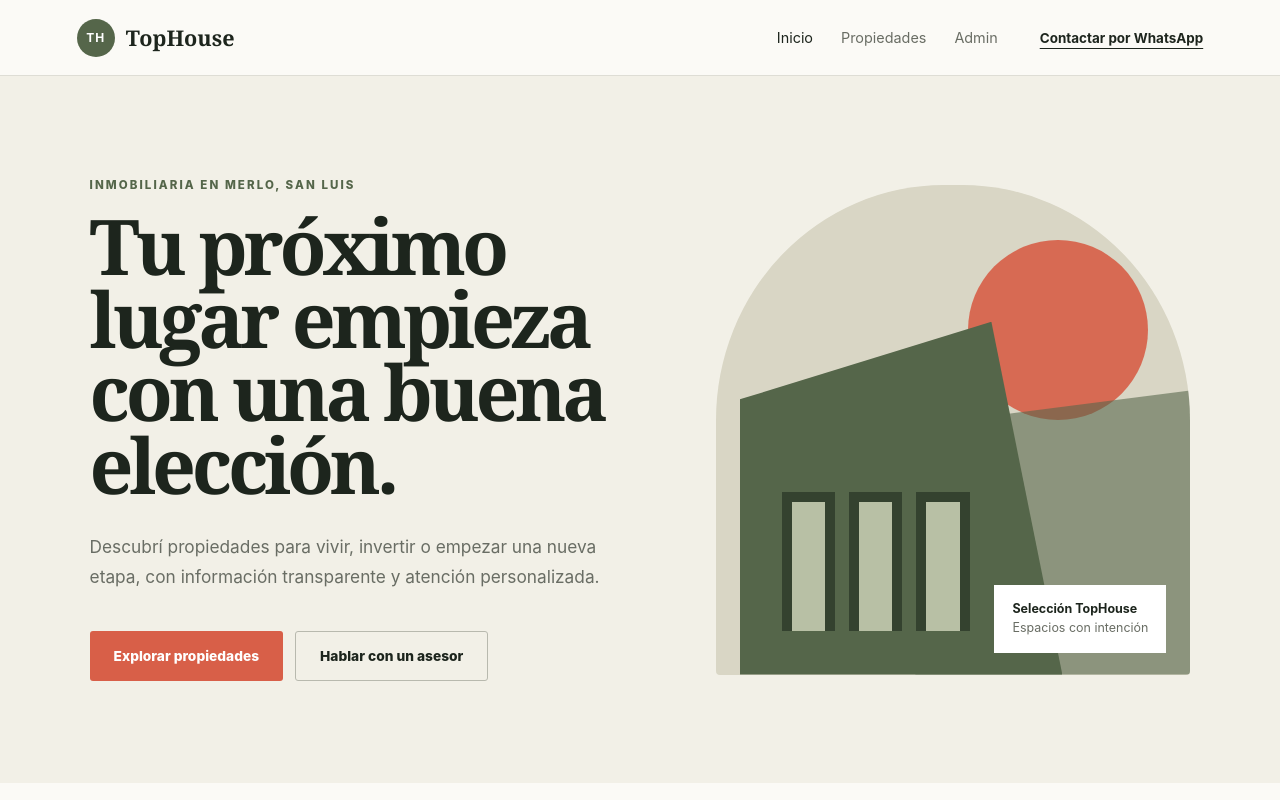
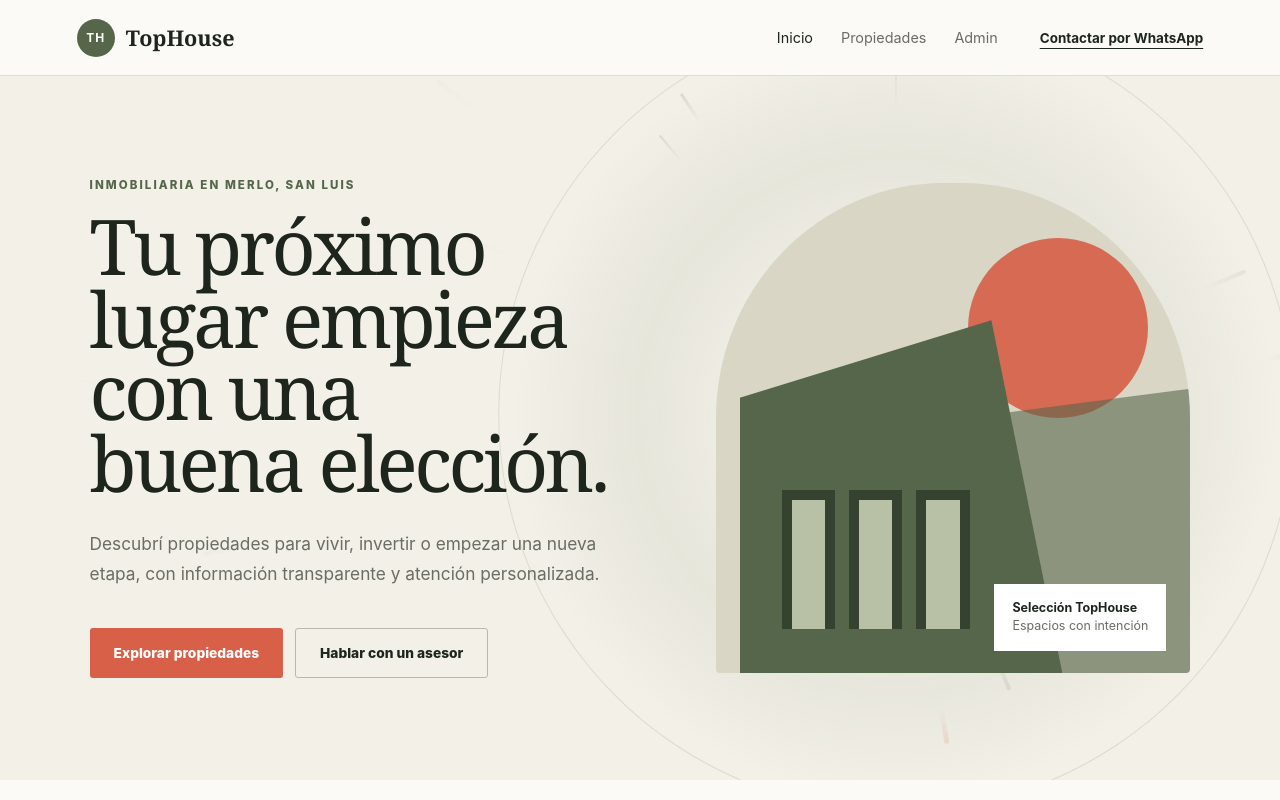
Before and after one commit to dax-Adorno/TopHouse, a React (Vite) app in the folder frontend/: page / in a window 1280 px wide. Shown: the top 800 px of the page. Built offline with nearby package versions, Linux system fonts and the light colour scheme; no server answers.

Commit message:
feat: add original hero star burst

```diff
--- a/frontend/src/App.css
+++ b/frontend/src/App.css
@@ -88,13 +88,92 @@ main {
   flex: 1;
 }
 .hero-section {
+  position: relative;
   min-height: 670px;
   display: grid;
   grid-template-columns: 1.05fr 0.95fr;
   padding: clamp(56px, 8vw, 112px) clamp(24px, 7vw, 112px);
   gap: clamp(40px, 8vw, 120px);
   align-items: center;
+  overflow: hidden;
   background: var(--cream);
+}
+.hero-section > :not(.hero-star-burst) {
+  position: relative;
+  z-index: 1;
+}
+.hero-star-burst {
+  position: absolute;
+  z-index: 0;
+  inset: 0;
+  overflow: hidden;
+  pointer-events: none;
+  mask-image: linear-gradient(90deg, transparent 0%, black 28%, black 100%);
+}
+.hero-star-burst::before {
+  content: "";
+  position: absolute;
+  width: 62vw;
+  height: 62vw;
+  top: 48%;
+  left: 70%;
+  border: 1px solid rgb(85 102 74 / 14%);
+  border-radius: 50%;
+  background: radial-gradient(
+    circle,
+    rgb(216 95 72 / 12%) 0 4%,
+    transparent 24%,
+    rgb(85 102 74 / 7%) 46%,
+    transparent 68%
+  );
+  transform: translate(-50%, -50%);
+}
+.hero-star-burst-core {
+  position: absolute;
+  width: 86px;
+  height: 86px;
+  top: 48%;
+  left: 70%;
+  border-radius: 50%;
+  background: radial-gradient(circle, rgb(216 95 72 / 28%), transparent 68%);
+  transform: translate(-50%, -50%);
+  filter: blur(4px);
+}
+.hero-star-burst > span {
+  --burst-color: rgb(85 102 74 / 32%);
+  position: absolute;
+  width: clamp(28px, 4vw, 76px);
+  height: var(--burst-size);
+  top: 48%;
+  left: 70%;
+  border-radius: 999px;
+  background: linear-gradient(90deg, transparent, var(--burst-color));
+  transform-origin: left center;
+  animation: hero-burst-travel var(--burst-duration) linear infinite;
+  animation-delay: var(--burst-delay);
+}
+.hero-star-burst > span:nth-child(3n) {
+  --burst-color: rgb(216 95 72 / 36%);
+}
+.hero-star-burst > span:nth-child(5n) {
+  --burst-color: rgb(184 192 165 / 58%);
+}
+@keyframes hero-burst-travel {
+  0% {
+    opacity: 0;
+    transform: rotate(var(--burst-angle)) translateX(20px) scaleX(0.18);
+  }
+  16% {
+    opacity: 0.75;
+  }
+  72% {
+    opacity: 0.3;
+  }
+  100% {
+    opacity: 0;
+    transform: rotate(var(--burst-angle)) translateX(var(--burst-distance))
+      scaleX(1.15);
+  }
 }
 .eyebrow {
   margin: 0 0 18px;
@@ -108,9 +187,13 @@ main {
 .page-intro h1 {
   max-width: 760px;
   margin: 0;
-  font: 600 clamp(3rem, 6vw, 6.4rem)/0.95 var(--display);
-  letter-spacing: -0.055em;
-  color: var(--ink);
+  font: 500 clamp(3rem, 6vw, 6.2rem)/0.94 var(--display);
+  letter-spacing: -0.045em;
+  color: var(--ink);
+  text-wrap: balance;
+}
+.hero-copy h1 {
+  text-shadow: 0 1px 0 rgb(255 255 255 / 42%);
 }
 .hero-lead {
   max-width: 620px;
@@ -1549,6 +1632,11 @@ main {
   }
 }
 @media (prefers-reduced-motion: reduce) {
+  .hero-star-burst > span {
+    animation: none;
+    opacity: 0.18;
+    transform: rotate(var(--burst-angle)) translateX(34vmax) scaleX(0.65);
+  }
   .featured-card,
   .featured-card img,
   .featured-card::before {
--- /dev/null
+++ b/frontend/src/components/HeroStarBurst.tsx
@@ -0,0 +1,41 @@
+import type { CSSProperties } from "react";
+
+type BurstStyle = CSSProperties & {
+  "--burst-angle": string;
+  "--burst-delay": string;
+  "--burst-distance": string;
+  "--burst-duration": string;
+  "--burst-size": string;
+};
+
+const PARTICLE_COUNT = 32;
+
+const particles = Array.from({ length: PARTICLE_COUNT }, (_, index) => ({
+  angle: `${(360 / PARTICLE_COUNT) * index + (index % 3) * 2.4}deg`,
+  delay: `${-(index % 8) * 0.72}s`,
+  distance: `${34 + (index % 6) * 8}vmax`,
+  duration: `${5.8 + (index % 5) * 0.65}s`,
+  size: `${2 + (index % 4)}px`,
+}));
+
+export function HeroStarBurst() {
+  return (
+    <div className="hero-star-burst" aria-hidden="true">
+      <div className="hero-star-burst-core" />
+      {particles.map((particle, index) => (
+        <span
+          key={index}
+          style={
+            {
+              "--burst-angle": particle.angle,
+              "--burst-delay": particle.delay,
+              "--burst-distance": particle.distance,
+              "--burst-duration": particle.duration,
+              "--burst-size": particle.size,
+            } as BurstStyle
+          }
+        />
+      ))}
+    </div>
+  );
+}
--- a/frontend/src/index.css
+++ b/frontend/src/index.css
@@ -7,7 +7,9 @@
   --coral: #d85f48;
   --line: #deddd5;
   --line-dark: #b8b9ae;
-  --display: Georgia, "Times New Roman", serif;
+  --display:
+    "Bodoni 72", Didot, "Iowan Old Style", Baskerville, Georgia,
+    "Times New Roman", serif;
   --sans:
     Inter, ui-sans-serif, system-ui, -apple-system, BlinkMacSystemFont,
     "Segoe UI", sans-serif;
--- a/frontend/src/pages/HomePage.tsx
+++ b/frontend/src/pages/HomePage.tsx
@@ -1,6 +1,7 @@
 import { useEffect, useState } from "react";
 import { Link } from "react-router-dom";
 import { FeaturedCarousel } from "../components/FeaturedCarousel";
+import { HeroStarBurst } from "../components/HeroStarBurst";
 import { listPublicProperties } from "../lib/api";
 import { buildGeneralContactHref } from "../lib/contact";
 import type { PublicProperty } from "../types/property";
@@ -47,6 +48,7 @@ export function HomePage() {
   return (
     <>
       <section className="hero-section">
+        <HeroStarBurst />
         <div className="hero-copy">
           <p className="eyebrow">Inmobiliaria en Merlo, San Luis</p>
           <h1>Tu próximo lugar empieza con una buena elección.</h1>
```
